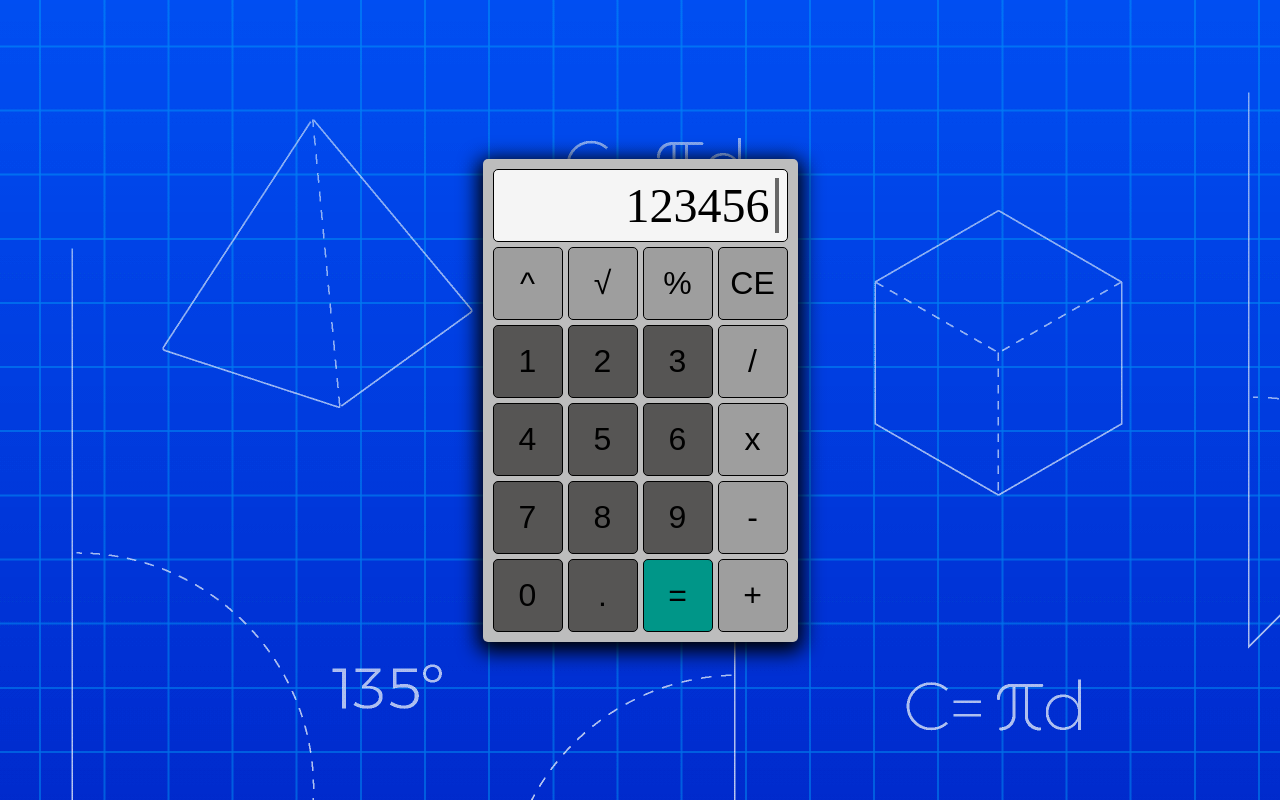
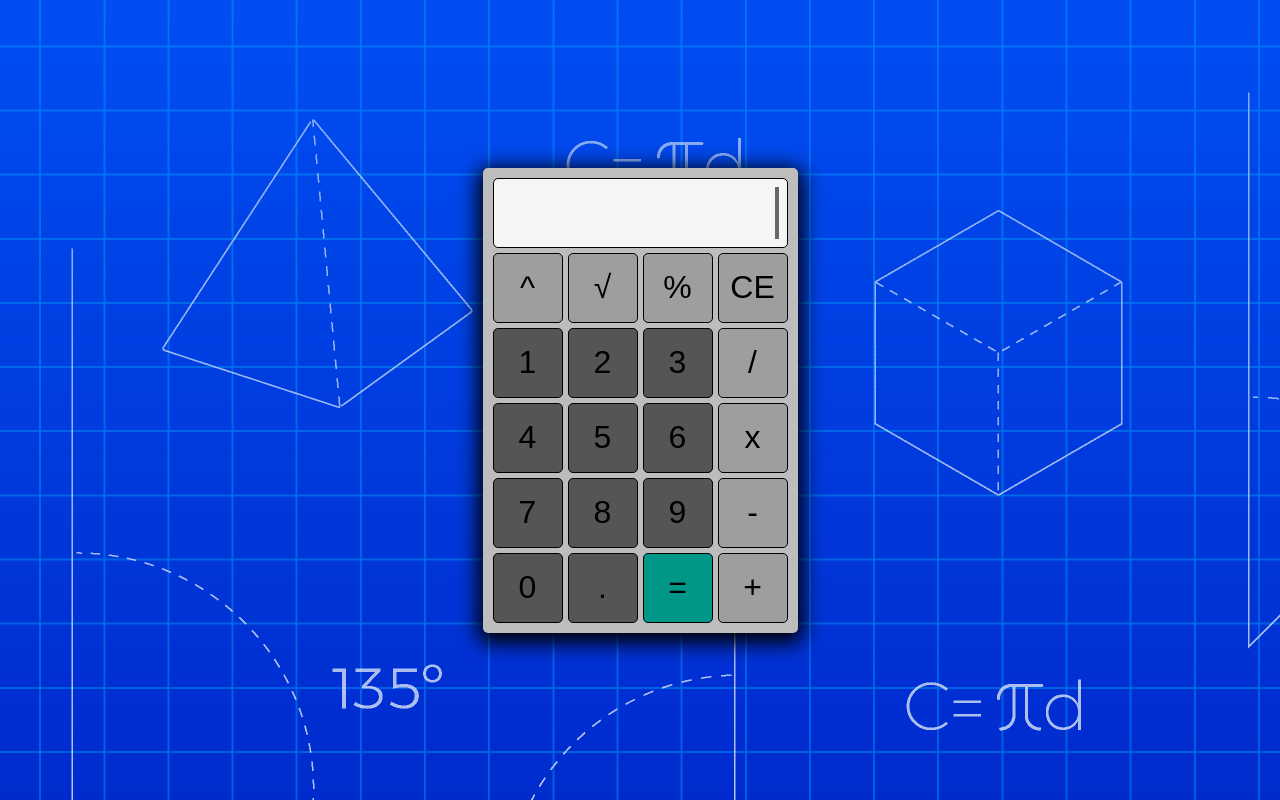
Before and after one commit to fabiancgc12/calculadora, a website built with Parcel: page index.html in a window 1280 px wide. Built offline with nearby package versions, Linux system fonts and the light colour scheme.

Commit message:
solving bug when display is empty

```diff
--- a/css/index.css
+++ b/css/index.css
@@ -48,7 +48,8 @@ body{
 
 .displayWrapper span {
   position: relative;
-  font-size: 3em;
+  font-size: 3rem;
+  height: 3.25rem;
   padding-right: 5px;
   border-right: .1em solid;
   border-color: black;
@@ -76,7 +77,7 @@ body{
   background-color: var(--darkPrimaryColor);
 }
 
-.pow,.sqrt,.module,.div,.by,.sum,.minus,.ce{
+.pow,.sqrt,.module,.div,.by,.sum,.minus,.reset{
   background-color: var(--primaryColor);
 }
 
@@ -96,7 +97,7 @@ body{
   grid-area: res;
 }
 
-.ce{
+.reset{
   grid-area: ce;
 }
 
--- a/index.html
+++ b/index.html
@@ -16,13 +16,13 @@
 
 <body>
   <div class="calculator">
-    <div class="displayWrapper">
-      <span id="display">123456</span>
+    <div class="displayWrapper ">
+      <span id="display"></span>
     </div>
     <button class="pow">^</button>
     <button class="sqrt">&#8730;</button>
     <button class="module">%</button>
-    <button class="ce">CE</button>
+    <button class="reset">CE</button>
     <button class="sum">+</button>
     <button class="minus">-</button>
     <button class="by">x</button>
```
